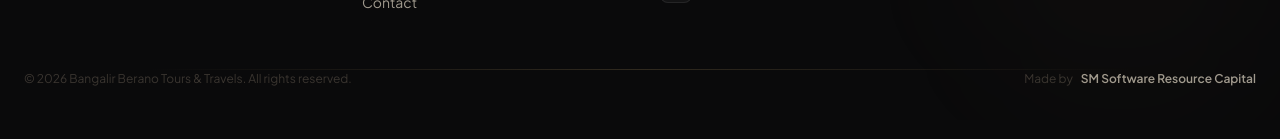
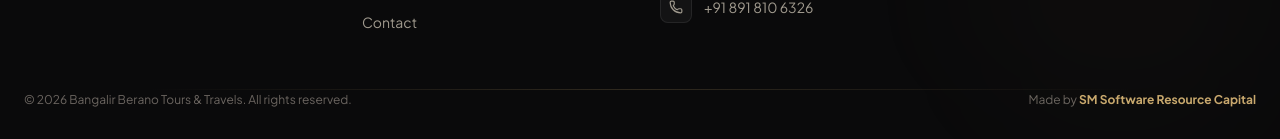
Before and after one commit to agnik2003/bangalirberono, a React (Vite) app in the folder frontend/: page / in a window 1280 px wide. Shown: the part 9929-10068 px from the top of the page. Built offline with nearby package versions, Linux system fonts and the light colour scheme.

Commit message:
Fix footer company text wrap visibility and ensure experience cards peek on mobile

```diff
--- a/frontend/src/components/Experiences.jsx
+++ b/frontend/src/components/Experiences.jsx
@@ -10,8 +10,8 @@ function ExperienceCard({ exp, index }) {
       whileInView={{ opacity: 1, x: 0 }}
       viewport={{ once: true, margin: '-60px' }}
       transition={{ delay: index * 0.08, duration: 0.6, ease: [0.22, 1, 0.36, 1] }}
-      className="group relative flex-shrink-0 w-72 sm:w-80 rounded-2xl overflow-hidden cursor-pointer"
-      style={{ height: '400px' }}
+      className="group relative flex-shrink-0 w-[82vw] sm:w-[320px] md:w-[340px] rounded-2xl overflow-hidden cursor-pointer"
+      style={{ height: '420px' }}
     >
       <img
         src={exp.image}
--- a/frontend/src/components/Footer.jsx
+++ b/frontend/src/components/Footer.jsx
@@ -158,21 +158,21 @@ export default function Footer() {
         <div className="section-divider mb-6" />
 
         {/* Bottom bar */}
-        <div className="flex flex-col sm:flex-row items-center justify-between gap-4">
-          <p className="text-[12px] text-[#3a3530] text-center sm:text-left">
+        <div className="flex flex-col md:flex-row items-center justify-between gap-4 pb-20 md:pb-0">
+          <p className="text-[12px] text-[#6b6560] text-center md:text-left">
             © 2026 Bangalir Berano Tours &amp; Travels. All rights reserved.
           </p>
-          <div className="flex items-center gap-2 text-[12px] text-[#3a3530] text-center sm:text-right flex-wrap justify-center">
-            <span>Made by</span>
+          <p className="text-[12px] text-[#6b6560] text-center md:text-right leading-relaxed">
+            Made by{' '}
             <a
               href="https://www.smsrc.in"
               target="_blank"
               rel="noopener noreferrer"
-              className="text-[#a09a8e] hover:text-[#c9a96e] font-semibold transition-colors"
+              className="text-[#c9a96e] hover:text-[#e07b39] font-bold transition-colors"
             >
               SM Software Resource Capital
             </a>
-          </div>
+          </p>
         </div>
       </div>
     </footer>
```
